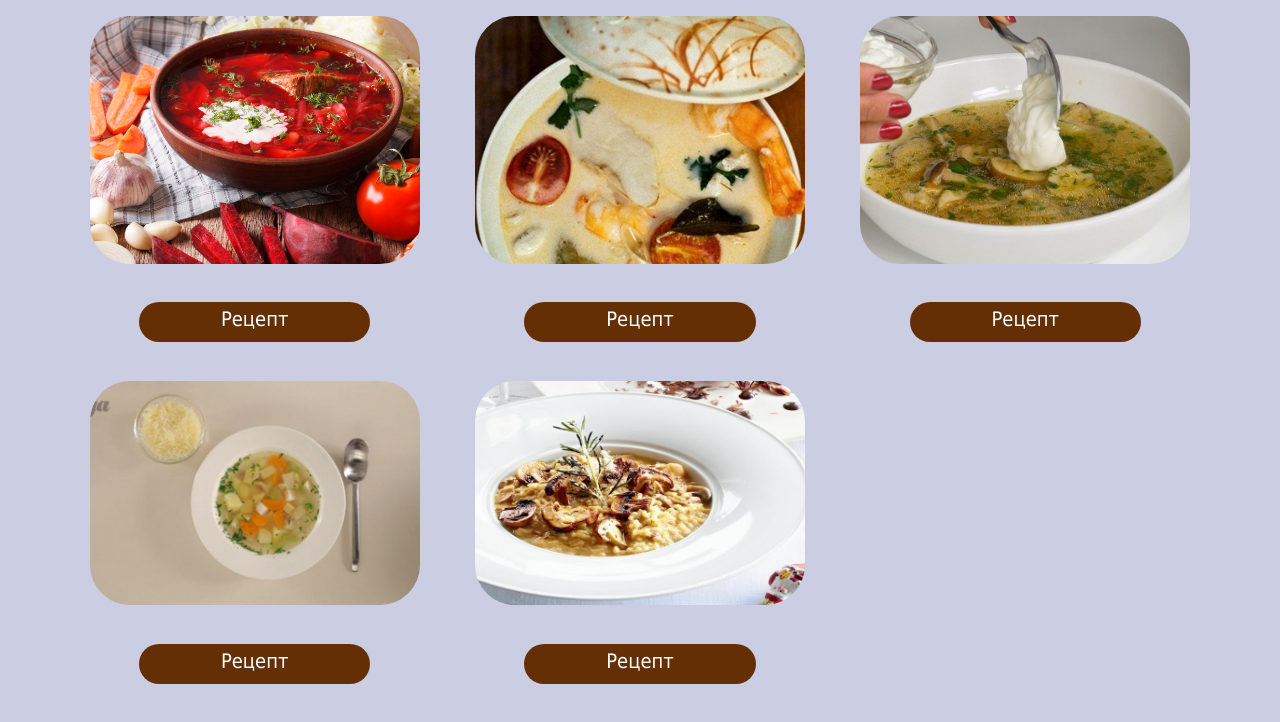
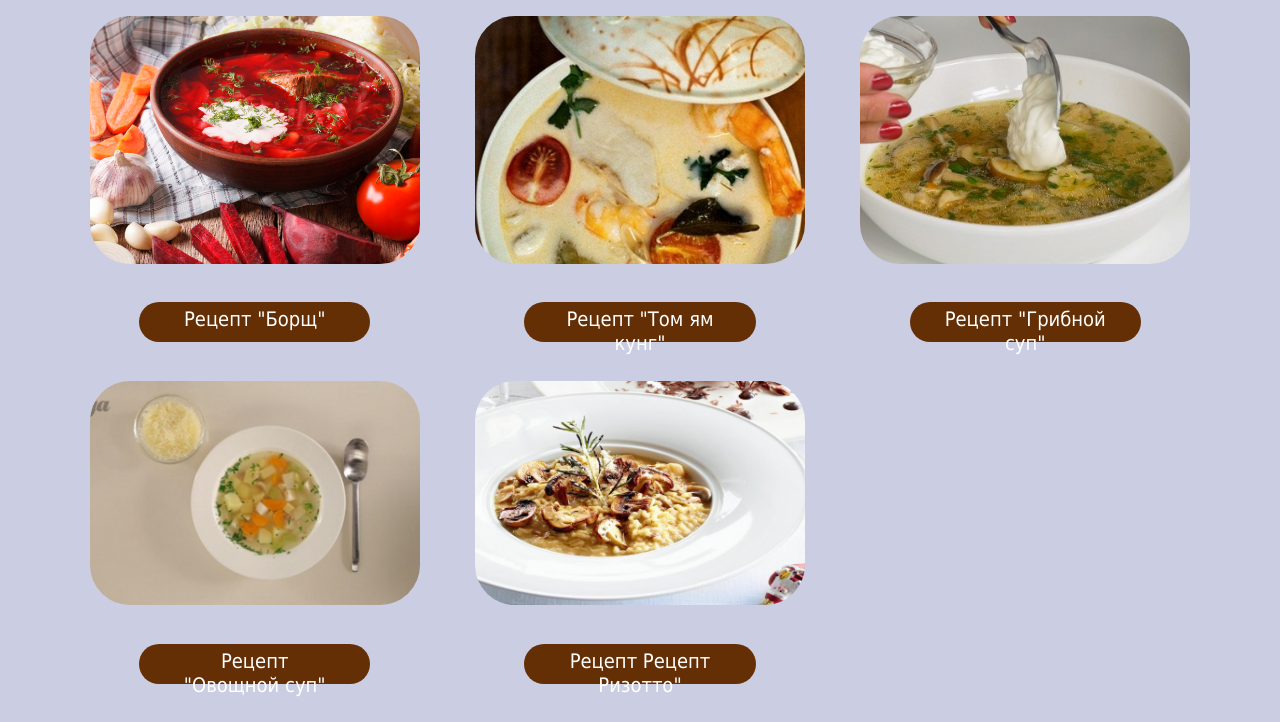
Before and after one commit to saddywhise/firstrecipesproject, a plain HTML site: page obed.html in a window 1280 px wide. Shown: the part 168-890 px from the top of the page. Drawn offline with Linux system fonts and the light colour scheme.

Commit message:
short descriptions of changes

```diff
--- a/obed.html
+++ b/obed.html
@@ -69,7 +69,7 @@
 
                     <div class="block_a">
                         <a class="btn_main_1" href="rec_o_1.html">
-                            <p class="world_main_1">Рецепт</p>
+                            <p class="world_main_1">Рецепт "Борщ" </p>
                         </a>
                     </div>
 
@@ -79,7 +79,9 @@
 
                     <div class="block_a">
                         <a class="btn_main_1" href="rec_o_2.html">
-                            <p class="world_main_1">Рецепт</p>
+                            <p class="world_main_1">Рецепт "Том ям кунг"
+
+                            </p>
                         </a>
                     </div>
 
@@ -89,7 +91,7 @@
 
                     <div class="block_a">
                         <a class="btn_main_1" href="rec_0_3.html">
-                            <p class="world_main_1">Рецепт</p>
+                            <p class="world_main_1">Рецепт "Грибной суп"</p>
                         </a>
                     </div>
 
@@ -117,7 +119,7 @@
 
                     <div class="block_a">
                         <a class="btn_main_1" href="rec_o_4.html">
-                            <p class="world_main_1">Рецепт</p>
+                            <p class="world_main_1">Рецепт "Овощной суп"</p>
                         </a>
                     </div>
 
@@ -126,7 +128,7 @@
 
                     <div class="block_a">
                         <a class="btn_main_1" href="rec_o_5.html">
-                            <p class="world_main_1">Рецепт</p>
+                            <p class="world_main_1">Рецепт Рецепт Ризотто"</p>
                         </a>
                     </div>
 
@@ -138,7 +140,7 @@
                         opacity: 0;
                         ">
                         <a class="btn_main_1">
-                            <p class="world_main_1">Рецепт</p>
+                            <p class="world_main_1"></p>
                         </a>
                     </div>
 
```
Also changed, not shown: rec_o_4.html (+1 -1 lines), yshin.html (+5 -5 lines), zavtrak.html (+5 -5 lines).
